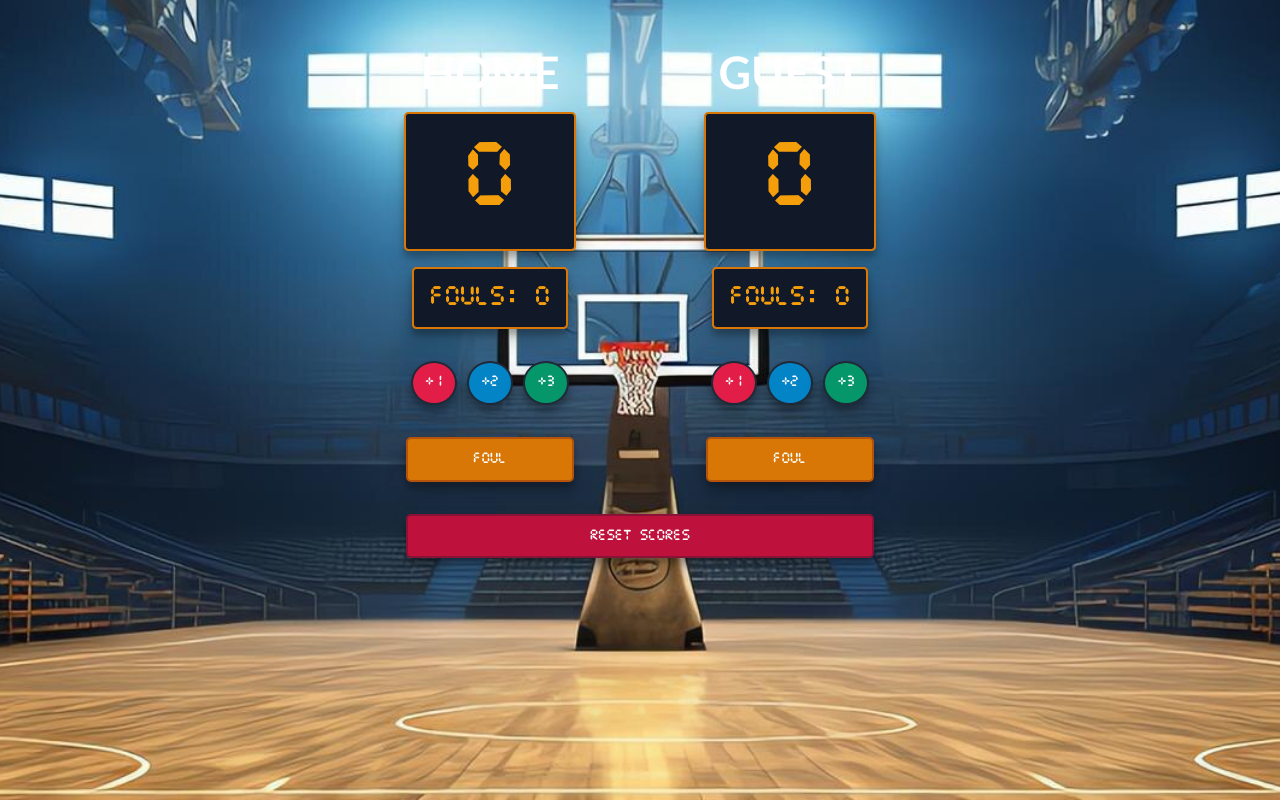
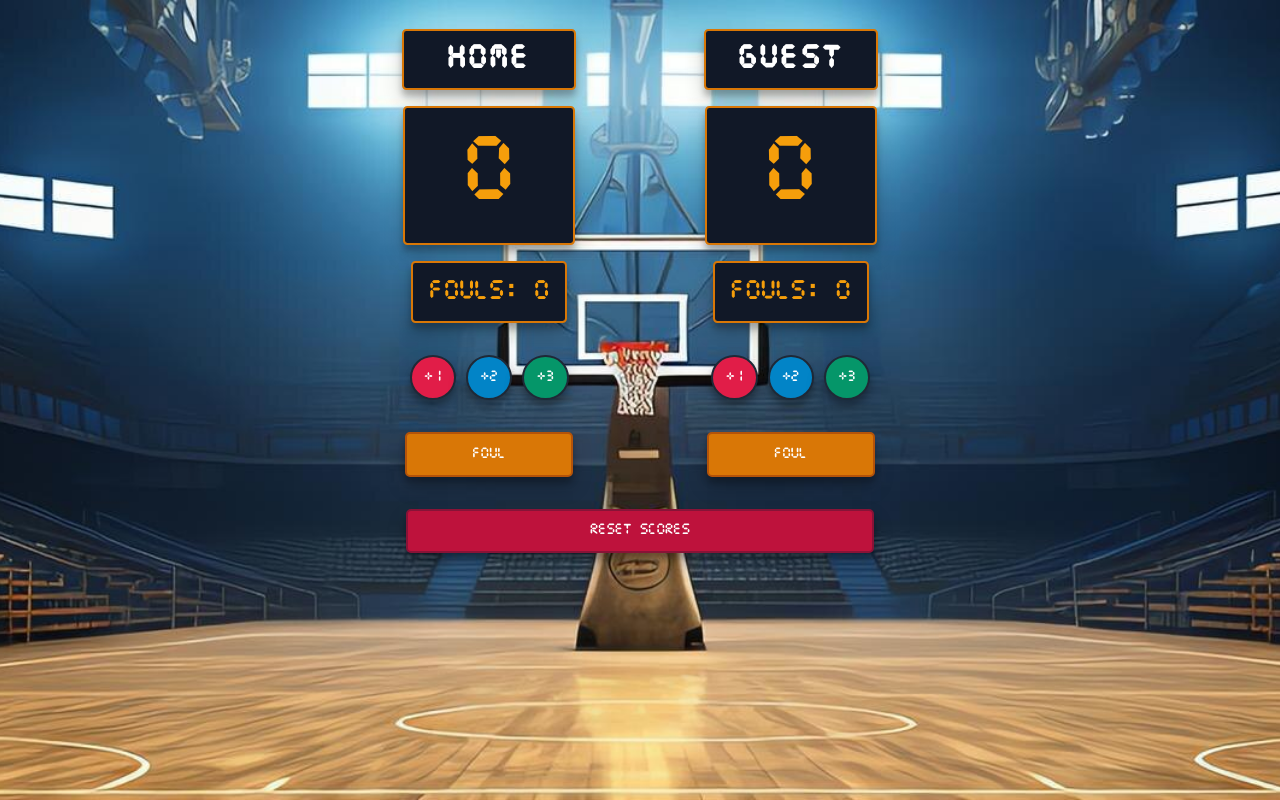
Before and after one commit to zydric/basketball-scoreboard, a plain HTML site: page index.html in a window 1280 px wide. Drawn offline with Linux system fonts and the light colour scheme.

Commit message:
Update index.css

```diff
--- a/index.css
+++ b/index.css
@@ -45,9 +45,16 @@ button {
 }
 
 .team-label h3 {
-    font-size: 2.8rem;
-    font-family:'Gill Sans', 'Gill Sans MT', Calibri, 'Trebuchet MS', sans-serif;
-    font-weight: bolder;
+    margin-bottom: 3rem;
+    width: 9rem;
+    text-align: center;
+    letter-spacing: 3px;
+    font-size: 1.8rem;
+    background-color: var(--timer-background);
+    padding: 0.8rem;
+    border: var(--timer-border);
+    border-radius: 0.278rem;
+    box-shadow: var(--shadow);
 }
 
 /* STLYES FOR BOTH TEAMS */
```
